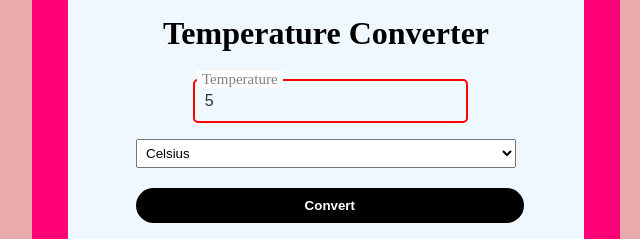
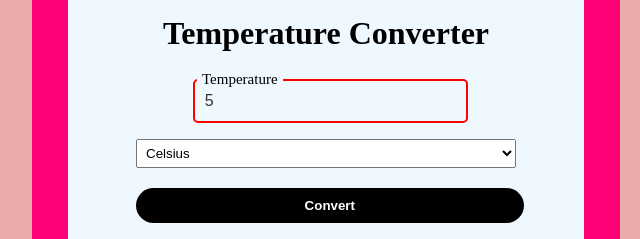
Before and after one commit to CoderimpacT/TemperatureConverter, a plain HTML site: page index.html in a window 1280 px wide. Both pictures are taken after typing "5" into the empty fields and a click on the button "Convert". Shown: the part 268-507 px from the top of the page, 480-1120 px from the left. Drawn offline with Linux system fonts and the light colour scheme.

Commit message:
Update tempCon.css

```diff
--- a/tempCon.css
+++ b/tempCon.css
@@ -55,7 +55,7 @@ button:hover {
   font-size: 18px;
   transform: translateY(-50%);
   transition: 0.5s;
-  color: gray;
+  color: rgb(0, 0, 0);
   padding: 0px 5px;
   pointer-events: none;
 }
@@ -76,7 +76,8 @@ button:hover {
 .form-div input:valid ~ label {
   top: 0px;
   font-size: 15px;
-  background-color: white;
+  color: #000000;
+  background-color: aliceblue;
 }
 
 h2 {
```
